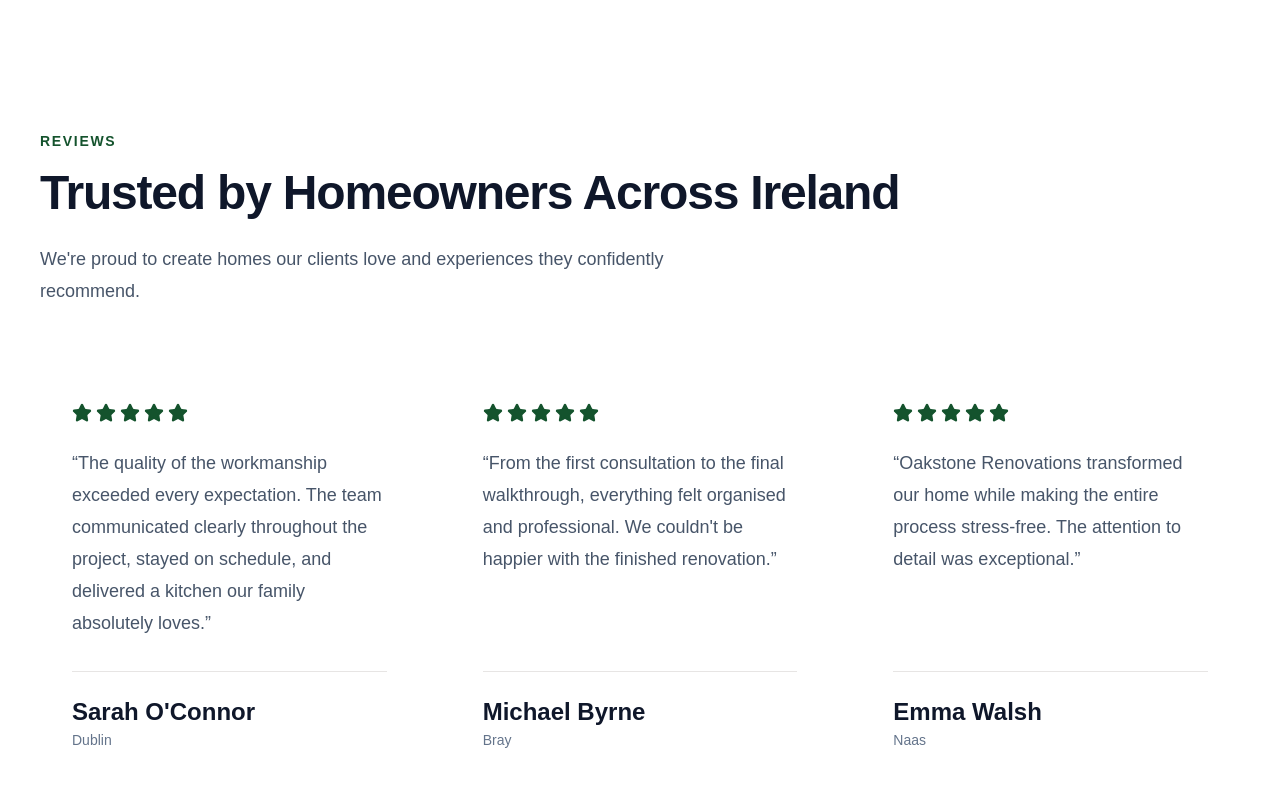
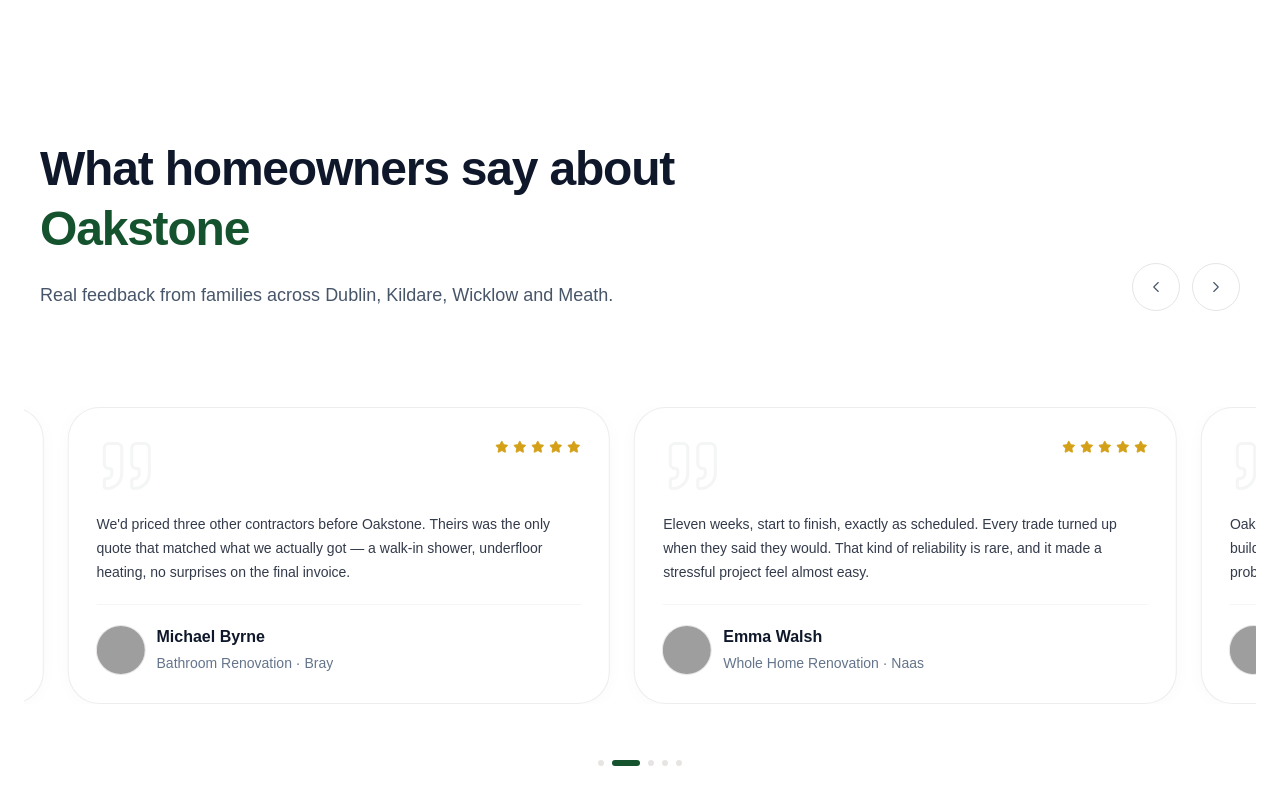
Before and after one commit to dharanshetty05/Oakstone-Renovations, a Next.js app: page / in a window 1280 px wide. Shown: the part 3480-4280 px from the top of the page. Built offline with nearby package versions, Linux system fonts and the light colour scheme; grey boxes are pictures that could not be loaded.

Commit message:
feat: developed conversion focused Reviews section

```diff
--- a/src/components/sections/Reviews.tsx
+++ b/src/components/sections/Reviews.tsx
@@ -1,85 +1,329 @@
+// src/components/Reviews.tsx
 "use client";
-
-import { Star } from "lucide-react";
-
-import { SectionHeader } from "@/components/ui/SectionHeader";
+import { useEffect, useRef, useState, useCallback } from "react";
+import {
+  motion,
+  useMotionValue,
+  useAnimationFrame,
+  useMotionValueEvent,
+  animate,
+  type PanInfo,
+} from "framer-motion";
+import { Star, Quote, ChevronLeft, ChevronRight } from "lucide-react";
 import { layout } from "@/design/layout";
 import { typography } from "@/design/typography";
+import { company } from "@/constants/company";
 import { cn } from "@/lib/utils";
 
-const reviews = [
+type Testimonial = {
+  name: string;
+  project: string;
+  location: string;
+  quote: string;
+  avatar: string;
+};
+
+const testimonials: Testimonial[] = [
   {
-    name: "Sarah O'Connor",
+    name: "Sarah O'Brien",
+    project: "Kitchen Renovation",
     location: "Dublin",
-    review:
-      "The quality of the workmanship exceeded every expectation. The team communicated clearly throughout the project, stayed on schedule, and delivered a kitchen our family absolutely loves.",
+    quote:
+      "The old galley kitchen is gone and in its place is a room our family actually lives in. The team was precise about the details — right down to the Belfast sink placement — and left the house cleaner than they found it each evening.",
+    avatar:
+      "https://images.unsplash.com/photo-1625726060119-83ad31838aca?auto=format&fit=crop&w=400&h=400&q=80",
   },
   {
     name: "Michael Byrne",
+    project: "Bathroom Renovation",
     location: "Bray",
-    review:
-      "From the first consultation to the final walkthrough, everything felt organised and professional. We couldn't be happier with the finished renovation.",
+    quote:
+      "We'd priced three other contractors before Oakstone. Theirs was the only quote that matched what we actually got — a walk-in shower, underfloor heating, no surprises on the final invoice.",
+    avatar:
+      "https://images.unsplash.com/photo-1506794778202-cad84cf45f1d?auto=format&fit=crop&w=400&h=400&q=80",
   },
   {
     name: "Emma Walsh",
+    project: "Whole Home Renovation",
     location: "Naas",
-    review:
-      "Oakstone Renovations transformed our home while making the entire process stress-free. The attention to detail was exceptional.",
+    quote:
+      "Eleven weeks, start to finish, exactly as scheduled. Every trade turned up when they said they would. That kind of reliability is rare, and it made a stressful project feel almost easy.",
+    avatar:
+      "https://images.unsplash.com/photo-1552334949-51934e5f2d38?auto=format&fit=crop&w=400&h=400&q=80",
+  },
+  {
+    name: "Niamh Kelly",
+    project: "Living Space Extension",
+    location: "Kildare",
+    quote:
+      "Oakstone spotted a structural issue during the site survey that two other builders had missed entirely. Sorting it early saved us a real headache — and probably a lot of money — down the line.",
+    avatar:
+      "https://images.unsplash.com/photo-1687360440094-949b8fe71c8c?auto=format&fit=crop&w=400&h=400&q=80",
+  },
+  {
+    name: "Conor Doyle",
+    project: "Kitchen Renovation",
+    location: "Wicklow",
+    quote:
+      "What stood out was how little we had to manage ourselves. Deliveries, tradespeople, cleanup — it was all handled. We just came home to progress every day.",
+    avatar:
+      "https://images.unsplash.com/photo-1758598497192-15ffa411c3de?auto=format&fit=crop&w=400&h=400&q=80",
   },
 ];
 
+// One full loop (scrolling the width of a single set of cards) takes this long.
+const LOOP_DURATION_SECONDS = 36;
+const EASE = [0.22, 1, 0.36, 1] as const;
+
+function usePrefersReducedMotion() {
+  const [reduced, setReduced] = useState(false);
+  useEffect(() => {
+    const mq = window.matchMedia("(prefers-reduced-motion: reduce)");
+    const update = () => setReduced(mq.matches);
+    update();
+    mq.addEventListener("change", update);
+    return () => mq.removeEventListener("change", update);
+  }, []);
+  return reduced;
+}
+
 export function Reviews() {
+  const reducedMotion = usePrefersReducedMotion();
+
+  const trackRef = useRef<HTMLDivElement>(null);
+  const x = useMotionValue(0);
+
+  // Width (px) of a single set of testimonials, measured from the DOM.
+  const [setWidth, setSetWidth] = useState(0);
+  const stepWidth = setWidth / testimonials.length || 0;
+
+  const [isHovering, setIsHovering] = useState(false);
+  const [isDragging, setIsDragging] = useState(false);
+  const [isNavigating, setIsNavigating] = useState(false);
+  const [activeIndex, setActiveIndex] = useState(0);
+
+  const isPaused = isHovering || isDragging || isNavigating || reducedMotion;
+
+  // Measure one set's width, and keep it in sync on resize / breakpoint change.
+  useEffect(() => {
+    const el = trackRef.current;
+    if (!el) return;
+
+    const measure = () => {
+      // Track renders two copies of the testimonials back to back.
+      setSetWidth(el.scrollWidth / 2);
+    };
+
+    measure();
+    const observer = new ResizeObserver(measure);
+    observer.observe(el);
+    return () => observer.disconnect();
+  }, []);
+
+  // Continuous right-to-left drift. Wraps seamlessly once a full set has scrolled by.
+  useAnimationFrame((_, delta) => {
+    if (isPaused || !setWidth) return;
+    const pxPerMs = setWidth / (LOOP_DURATION_SECONDS * 1000);
+    let next = x.get() - pxPerMs * delta;
+    if (next <= -setWidth) next += setWidth;
+    x.set(next);
+  });
+
+  // Keep the pagination dots in sync with whatever card is currently nearest.
+  useMotionValueEvent(x, "change", (latest) => {
+    if (!stepWidth) return;
+    let idx = Math.round(-latest / stepWidth) % testimonials.length;
+    if (idx < 0) idx += testimonials.length;
+    setActiveIndex((prev) => (prev === idx ? prev : idx));
+  });
+
+  const navigateBy = useCallback(
+    (direction: 1 | -1) => {
+      if (!stepWidth) return;
+      setIsNavigating(true);
+      const target = x.get() - direction * stepWidth;
+      animate(x, target, {
+        duration: 0.7,
+        ease: EASE,
+        onComplete: () => {
+          // Normalize back into [-setWidth, 0) so the marquee loop stays seamless.
+          let val = x.get();
+          if (setWidth) {
+            while (val <= -setWidth) val += setWidth;
+            while (val > 0) val -= setWidth;
+          }
+          x.set(val);
+          setIsNavigating(false);
+        },
+      });
+    },
+    [stepWidth, setWidth, x]
+  );
+
+  const goTo = useCallback(
+    (i: number) => {
+      if (!stepWidth) return;
+      setIsNavigating(true);
+      const target = -(i * stepWidth);
+      animate(x, target, {
+        duration: 0.7,
+        ease: EASE,
+        onComplete: () => setIsNavigating(false),
+      });
+    },
+    [stepWidth, x]
+  );
+
+  const next = () => navigateBy(1);
+  const prev = () => navigateBy(-1);
+
+  const onDragEnd = (_: unknown, __: PanInfo) => {
+    setIsDragging(false);
+  };
+
   return (
-    <section
-      id="reviews"
-      aria-labelledby="reviews-heading"
-      className="bg-white"
+    <section id="reviews" aria-labelledby="reviews-heading" className="bg-background">
+      <div className={cn(layout.container, layout.sectionLarge)}>
+        {/* Header */}
+        <motion.div
+          initial={{ opacity: 0, y: 16 }}
+          whileInView={{ opacity: 1, y: 0 }}
+          viewport={{ once: true, margin: "-80px" }}
+          transition={{ duration: 0.7, ease: EASE }}
+          className="mb-20 flex flex-col gap-10 md:flex-row md:items-end md:justify-between xl:mb-24"
         >
-      <div className={cn(layout.container, layout.section)}>
-        <SectionHeader
-          align="left"
-          eyebrow="Reviews"
-          title="Trusted by Homeowners Across Ireland"
-          description="We're proud to create homes our clients love and experiences they confidently recommend."
-          className="mb-16"
-        />
-
-        <div className="grid gap-8 md:grid-cols-2 xl:grid-cols-3">
-          {reviews.map((review) => (
-            <article
-              key={review.name}
+          <div className="max-w-2xl">
+            <h2 id="reviews-heading" className={typography.h2}>
+              What homeowners say about{" "}
+              <span className="text-primary">Oakstone</span>
+            </h2>
+            <p className={cn(typography.sectionDescription, "mt-5")}>
+              Real feedback from families across{" "}
+              {company.areas.slice(0, -1).join(", ")} and {company.areas.at(-1)}.
+            </p>
+          </div>
+          <div className="flex items-center gap-3">
+            <button
+              type="button"
+              onClick={prev}
+              aria-label="Previous testimonials"
               className={cn(
-                "flex h-full flex-col rounded-3xl bg-card p-8 transition-all duration-300",
-                "hover:-translate-y-1 hover:shadow-xl"
+                "flex h-12 w-12 items-center justify-center rounded-full border border-border text-text-secondary transition-all duration-300",
+                "hover:border-primary hover:text-primary hover:bg-surface",
+                "disabled:pointer-events-none disabled:opacity-30"
               )}
             >
-              <div className="flex gap-1">
-                {Array.from({ length: 5 }).map((_, index) => (
+              <ChevronLeft size={18} strokeWidth={1.5} />
+            </button>
+            <button
+              type="button"
+              onClick={next}
+              aria-label="Next testimonials"
+              className={cn(
+                "flex h-12 w-12 items-center justify-center rounded-full border border-border text-text-secondary transition-all duration-300",
+                "hover:border-primary hover:text-primary hover:bg-surface",
+                "disabled:pointer-events-none disabled:opacity-30"
+              )}
+            >
+              <ChevronRight size={18} strokeWidth={1.5} />
+            </button>
+          </div>
+        </motion.div>
+
+        {/* Carousel */}
+        <div
+          className="-mx-4 overflow-hidden"
+          onMouseEnter={() => setIsHovering(true)}
+          onMouseLeave={() => setIsHovering(false)}
+        >
+          <motion.div
+            ref={trackRef}
+            className="flex cursor-grab active:cursor-grabbing will-change-transform"
+            style={{ x }}
+            drag="x"
+            dragConstraints={{ left: -setWidth, right: 0 }}
+            dragElastic={0.12}
+            dragMomentum={false}
+            onDragStart={() => setIsDragging(true)}
+            onDragEnd={onDragEnd}
+          >
+            {[...testimonials, ...testimonials].map((t, i) => (
+              <motion.article
+                key={`${t.name}-${i}`}
+                className="group basis-[92%] md:basis-[72%] xl:basis-[46%] shrink-0 px-3"
+              >
+                <div
+                  className={cn(
+                    "group relative flex h-full flex-col rounded-[32px] border border-border/70 bg-card p-7 md:p-7",
+                    "shadow-[0_2px_24px_-8px_rgba(15,23,42,0.06)]",
+                    "transition-all duration-500 ease-out",
+                    "group-hover:-translate-y-1 group-hover:border-border-strong",
+                    "group-hover:shadow-[0_32px_64px_-32px_rgba(15,23,42,0.16)]"
+                  )}
+                >
+                  {/* Icon + rating row */}
+                  <div className="flex items-start justify-between">
+                    <Quote
+                      size={60}
+                      strokeWidth={1.25}
+                      className="text-primary/5"
+                      aria-hidden="true"
+                    />
+                    <div className="flex gap-1 pt-1" aria-hidden="true">
+                      {Array.from({ length: 5 }).map((_, starIndex) => (
                         <Star
-                    key={index}
-                    size={20}
-                    className="fill-primary text-primary"
-                    aria-hidden="true"
+                          key={starIndex}
+                          size={14}
+                          strokeWidth={1.5}
+                          className="fill-accent text-accent"
                         />
                       ))}
                     </div>
+                  </div>
 
-              <blockquote className="mt-6 flex-1">
-                <p className={typography.body}>
-                  “{review.review}”
-                </p>
-              </blockquote>
-
-              <footer className="mt-8 border-t border-border pt-6">
-                <p className={typography.h4}>
-                  {review.name}
+                  {/* Quote */}
+                  <p className={cn(typography.small, "mt-4 text-text-primary/85")}>
+                    {t.quote}
                   </p>
 
-                <p className={typography.small}>
-                  {review.location}
+                  {/* Attribution */}
+                  <div className="mt-5 flex items-center gap-3 border-t border-border/40 pt-5">
+                    <img
+                      src={t.avatar}
+                      alt={t.name}
+                      loading="lazy"
+                      decoding="async"
+                      className="h-12 w-12 flex-shrink-0 rounded-full object-cover ring-1 ring-border"
+                    />
+                    <div>
+                      <p className="font-[family-name:var(--font-manrope)] text-base font-semibold text-text-primary">
+                        {t.name}
                       </p>
-              </footer>
-            </article>
+                      <p className={cn(typography.small, "mt-0.5")}>
+                        {t.project} · {t.location}
+                      </p>
+                    </div>
+                  </div>
+                </div>
+              </motion.article>
+            ))}
+          </motion.div>
+        </div>
+
+        {/* Pagination dots */}
+        <div className="mt-14 flex items-center justify-center gap-2">
+          {testimonials.map((_, i) => (
+            <button
+              key={i}
+              type="button"
+              onClick={() => goTo(i)}
+              aria-label={`Go to slide ${i + 1}`}
+              aria-current={i === activeIndex}
+              className={cn(
+                "h-1.5 rounded-full transition-all duration-400",
+                i === activeIndex ? "w-7 bg-primary" : "w-1.5 bg-border hover:bg-border-strong"
+              )}
+            />
           ))}
         </div>
       </div>
```
Lines whose indentation alone changed are shown as unchanged.
